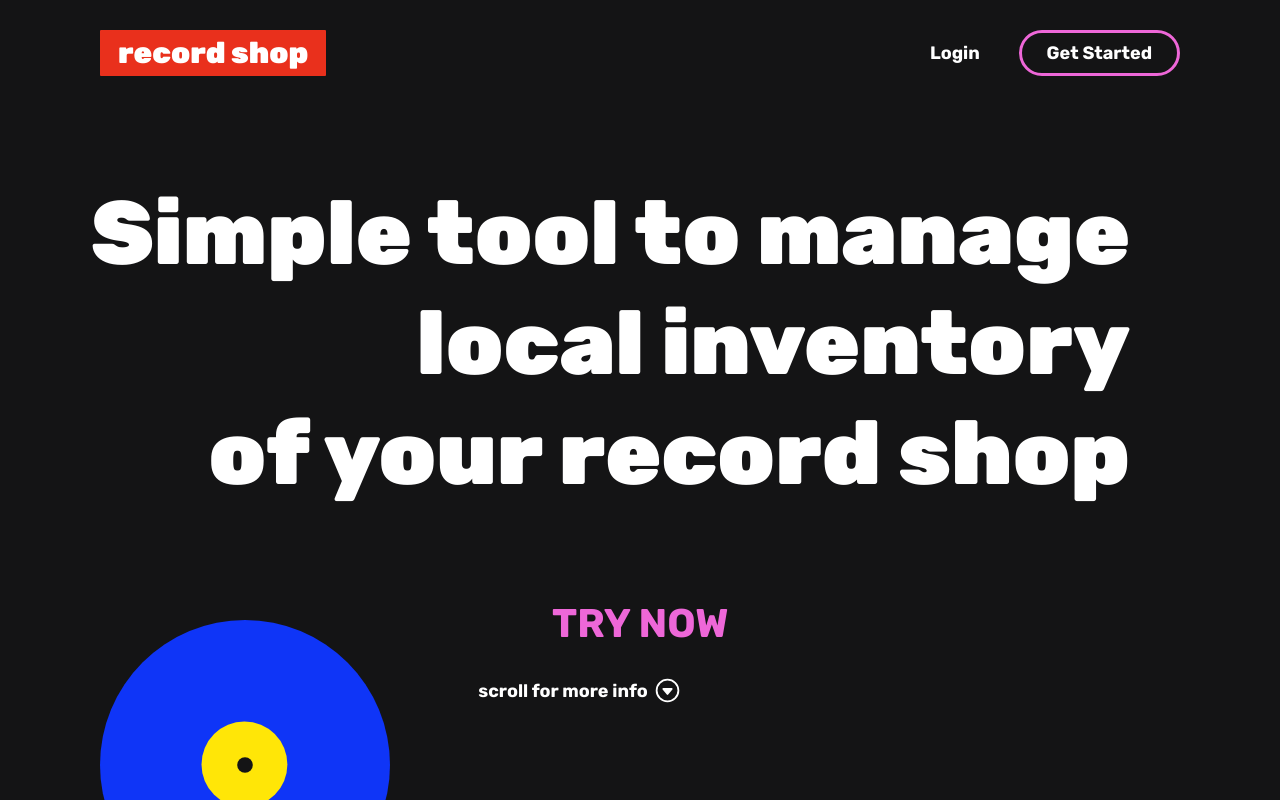
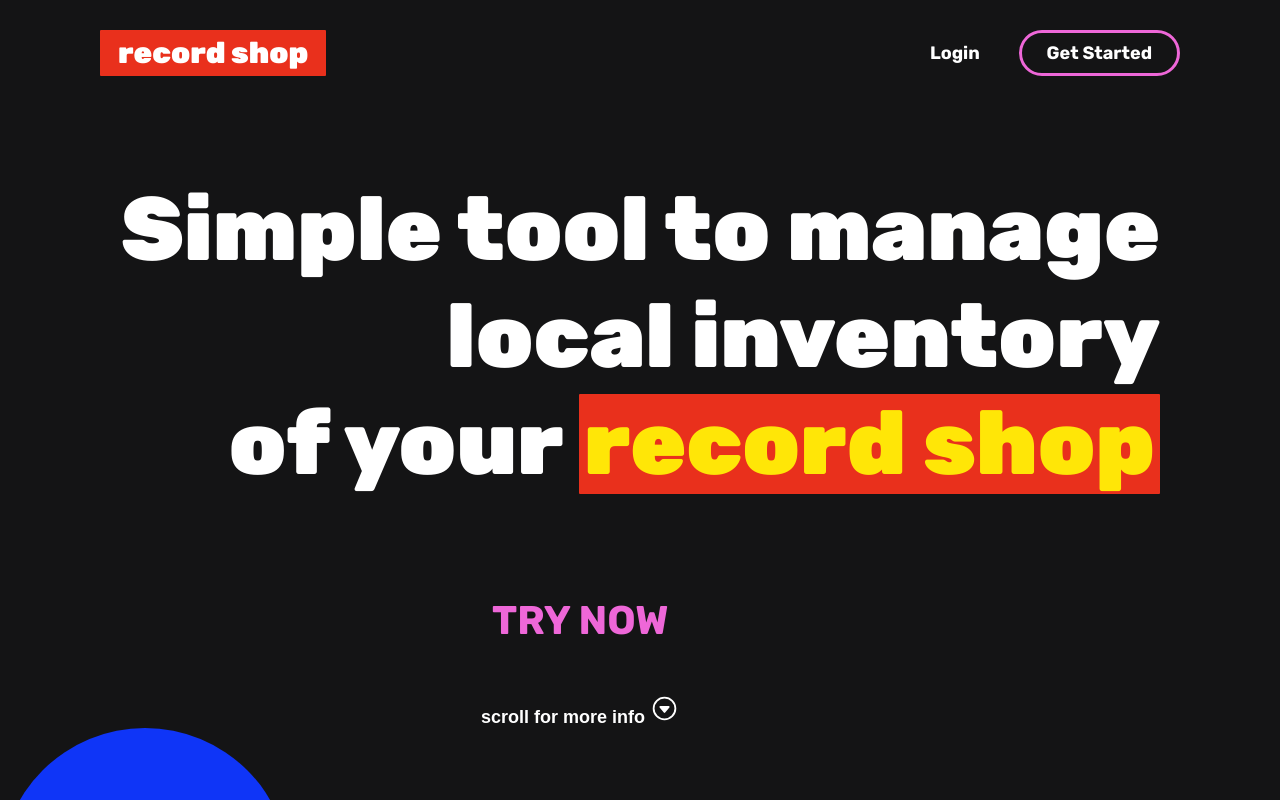
Before and after one commit to plaskevich/recordshop, a React (Create React App) app: page / in a window 1280 px wide. Shown: the top 800 px of the page. Built offline with nearby package versions, Linux system fonts and the light colour scheme; no server answers.

Commit message:
small fixes

```diff
--- a/src/pages/Landing/Landing.jsx
+++ b/src/pages/Landing/Landing.jsx
@@ -1,22 +1,8 @@
 import './Landing.scoped.scss';
 import { Link } from 'react-router-dom';
 import { IoCaretDownCircleOutline } from 'react-icons/io5';
-import { motion, useViewportScroll, useTransform } from 'framer-motion';
 
 export default function Landing() {
-  const { scrollYProgress } = useViewportScroll();
-
-  const scaleVinyl = useTransform(scrollYProgress, [0, 0.5, 1], [1, 3.5, 1.4]);
-  const yVinyl = useTransform(scrollYProgress, [0, 0.5, 1], [0, 850, 1470]);
-  const xVinyl = useTransform(scrollYProgress, [0, 0.5, 1], [0, 500, 1180]);
-  const xText = useTransform(scrollYProgress, [0, 0.5, 1], [0, 200, 1180]);
-  const filter = useTransform(scrollYProgress, (v) => `blur(${v * 50}px)`);
-  const opacity = useTransform(scrollYProgress, (v) => `${1 - v}`);
-
-  const xFirstLine = useTransform(scrollYProgress, [0, 1], [0, -2000]);
-  const xSecondLine = useTransform(scrollYProgress, [0, 0.1, 1], [0, 0, 1500]);
-  const xThirdLine = useTransform(scrollYProgress, [0, 0.2, 1], [0, 0, -2200]);
-
   return (
     <div className='main'>
       <div className='nav'>
@@ -31,74 +17,27 @@ export default function Landing() {
         </div>
       </div>
       <div className='landing-content'>
-        <motion.div
-          style={{
-            paddingRight: '120px',
-            fontSize: '90px',
-            fontWeight: 900,
-            textAlign: 'right',
-            color: '#fff',
-          }}
-        >
-          <motion.p
-            style={{
-              position: 'fixed',
-              top: 180,
-              right: 150,
-              x: xFirstLine
-            }}
-          >
-            Simple tool to manage
-          </motion.p>
-          <motion.p
-            style={{
-              position: 'fixed',
-              top: 290,
-              right: 150,
-              x: xSecondLine
-            }}
-          >
-            local inventory
-          </motion.p>
-          <motion.div
-            style={{
-              position: 'fixed',
-              top: 400,
-              right: 150,
-              x: xThirdLine
-            }}
-            className='last-line'
-          >
-            of your record shop
-          </motion.div>
-          <motion.div
-          style={{
-            position: 'fixed',
-            top: 500,
-            left: 0,
-            right: 0
-          }}>
+        <div className='main-text'>
+          <p>Simple tool to manage</p>
+          <p>local inventory</p>
+          <div className='last-line'>
+            of your <span className='record-shop'>record shop</span>{' '}
+          </div>
+          <div>
             <Link to='/signup' className='try-now'>
               <span>TRY NOW</span>
             </Link>
-          </motion.div>
+          </div>
 
           <div className='more-info'>
-            scroll for more info
-            <IoCaretDownCircleOutline size='29px' />
+            <button>
+              scroll for more info
+              <IoCaretDownCircleOutline size='29px' />
+            </button>
           </div>
-        </motion.div>
+        </div>
 
-        <motion.div
-          style={{
-            position: 'absolute',
-            top: '620px',
-            left: '100px',
-            // scale: scaleVinyl,
-            y: yVinyl,
-            x: xVinyl,
-          }}
-        >
+        <div>
           <svg
             width='290'
             height='290'
@@ -110,7 +49,7 @@ export default function Landing() {
             <circle cx='144.442' cy='144.442' r='42.9423' fill='#FFE607' />
             <circle cx='145' cy='145' r='7.80769' fill='#141415' />
           </svg>
-        </motion.div>
+        </div>
       </div>
     </div>
   );
--- a/src/pages/Landing/Landing.scoped.scss
+++ b/src/pages/Landing/Landing.scoped.scss
@@ -1,4 +1,9 @@
 @import '../../styles/global.scss';
+
+.main {
+  max-width: 1440px;
+  margin: 0 auto;
+}
 
 .nav {
   display: flex;
@@ -77,7 +82,7 @@
   font-weight: 900;
   text-align: right;
   color: #fff;
-  filter: blur(10px);
+  // filter: blur(10px);
 }
 
 .last-line {
@@ -136,13 +141,15 @@
 }
 
 .more-info {
-  font-weight: 700;
-  font-size: 18px;
-  color: #fff;
-  margin-top: 500px;
+  margin-top: 50px;
   display: flex;
   align-items: center;
   justify-content: center;
+  button {
+    font-weight: 700;
+    font-size: 18px;
+    color: #fff;
+  }
   svg {
     margin-left: 5px;
   }
```
